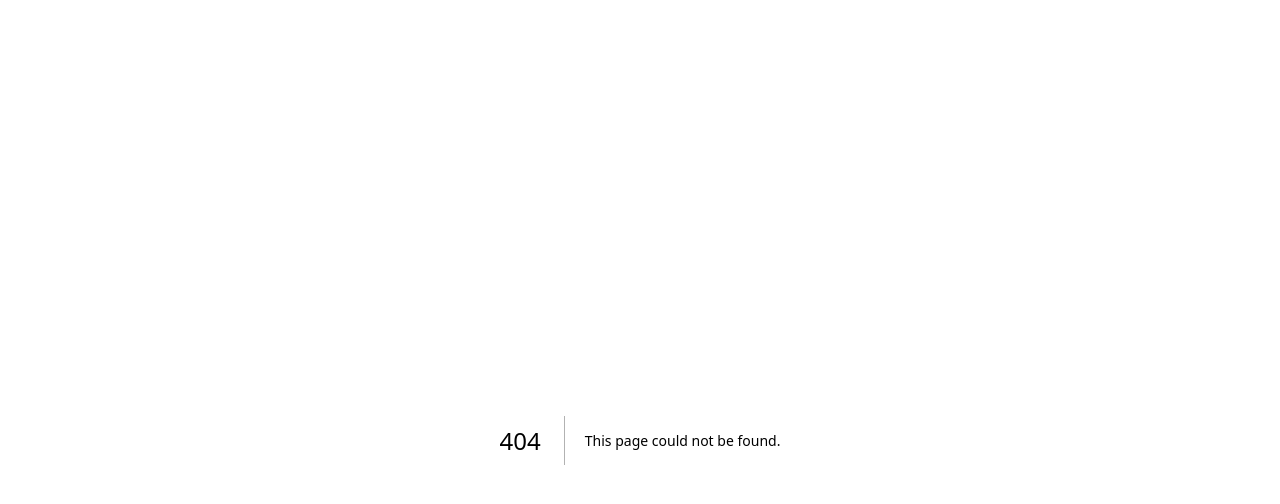
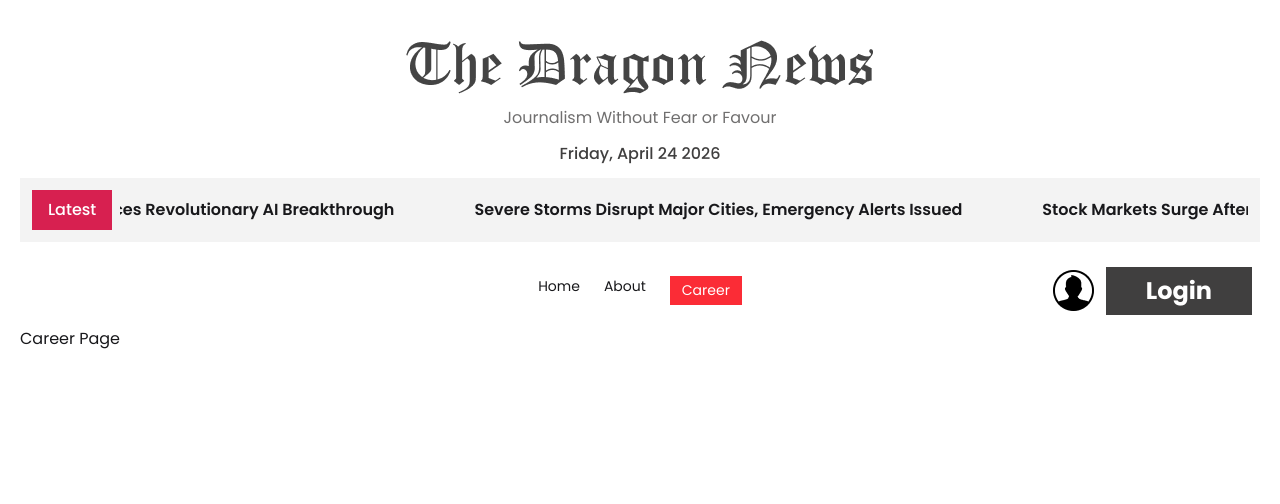
Before and after one commit to devmishu/dragon-news, a Next.js app: page /career in a window 1280 px wide. Before the commit this address had no page. Shown: the top 504 px of the page. Built offline with nearby package versions, Linux system fonts and the light colour scheme.

Commit message:
create navbar and deasign

```diff
--- /dev/null
+++ b/app/(main)/about/page.jsx
@@ -0,0 +1,11 @@
+import React from 'react';
+
+const AboutPage = () => {
+    return (
+        <div>
+            About Page
+        </div>
+    );
+};
+
+export default AboutPage;
--- /dev/null
+++ b/app/(main)/career/page.jsx
@@ -0,0 +1,11 @@
+import React from 'react';
+
+const CareerPage = () => {
+    return (
+        <div>
+            Career Page
+        </div>
+    );
+};
+
+export default CareerPage;
--- a/app/(main)/layout.jsx
+++ b/app/(main)/layout.jsx
@@ -1,11 +1,13 @@
 import Navbar from '../components/shared/Navbar';
 import Header from '../components/shared/Header';
+import BrekinhgNews from '../components/shared/BrekinhgNews';
 
 
 const MainLayout = ({ children }) => {
     return (
         <div>
             <Header />
+            <BrekinhgNews />
             <Navbar />
             {children}
         </div>
--- /dev/null
+++ b/app/components/shared/BrekinhgNews.jsx
@@ -0,0 +1,37 @@
+import React from 'react';
+import Marquee from 'react-fast-marquee';
+
+const breckingNews = [
+    {
+        "id": 1,
+        "title": "Global Tech Giant Announces Revolutionary AI Breakthrough"
+    },
+    {
+        "id": 2,
+        "title": "Severe Storms Disrupt Major Cities, Emergency Alerts Issued"
+    },
+    {
+        "id": 3,
+        "title": "Stock Markets Surge After Unexpected Economic Recovery Report"
+    }
+]
+
+const BrekinhgNews = () => {
+    return (
+        <div className='bg-[#F3F3F3] font-medium p-3 flex gap-2 mt-3' >
+            <button className='bg-[#D72050] text-white py-2 px-4'>
+                Latest
+            </button>
+            <Marquee className='' pauseOnHover="true" speed={40}>
+                {
+                    breckingNews.map(brNs => <div key={brNs.id}
+                        className='mr-20  font-semibold'>
+                        <span className='block'>{brNs.title}</span>
+                    </div>)
+                }
+            </Marquee>
+        </div>
+    );
+};
+
+export default BrekinhgNews;
--- /dev/null
+++ b/app/components/shared/NavLink.jsx
@@ -0,0 +1,16 @@
+"use client"
+import Link from 'next/link';
+import { usePathname } from 'next/navigation';
+import React from 'react';
+
+const NavLink = ({ href, children }) => {
+    const curentPath = usePathname();
+    console.log(curentPath);
+    return (
+        <div>
+            <Link href={href} className={`${href === curentPath && "bg-red-500 text-white py-1 px-3"}`}>{children}</Link>
+        </div>
+    );
+};
+
+export default NavLink;
--- a/app/components/shared/Navbar.jsx
+++ b/app/components/shared/Navbar.jsx
@@ -1,9 +1,56 @@
 import React from 'react';
+import NavLink from './NavLink';
+import Link from 'next/link';
+import Image from 'next/image';
+
+import user from '@/app/assets/user.png'
 
 const Navbar = () => {
     return (
-        <div>
-            Navbar
+        <div className="navbar mt-3">
+            <div className="navbar-start">
+                <div className="dropdown">
+                    <div tabIndex={0} role="button" className="btn btn-ghost lg:hidden">
+                        <svg xmlns="http://www.w3.org/2000/svg" className="h-5 w-5" fill="none" viewBox="0 0 24 24" stroke="currentColor"> <path strokeLinecap="round" strokeLinejoin="round" strokeWidth="2" d="M4 6h16M4 12h8m-8 6h16" /> </svg>
+                    </div>
+                    <ul
+                        tabIndex="-1"
+                        className="menu menu-sm dropdown-content bg-base-100 rounded-box z-1 mt-3 w-52 p-2 shadow">
+                        <li><a>Item 1</a></li>
+                        <li>
+                            <a>Parent</a>
+                            <ul className="p-2">
+                                <li><a>Submenu 1</a></li>
+                                <li><a>Submenu 2</a></li>
+                            </ul>
+                        </li>
+                        <li><a>Item 3</a></li>
+                    </ul>
+                </div>
+
+            </div>
+            <div className="navbar-center hidden lg:flex">
+                <ul className="menu menu-horizontal px-1">
+                    <li>
+                        <NavLink href="/">Home</NavLink>
+                    </li>
+                    <li>
+                        <NavLink href="/about">About</NavLink>
+                    </li>
+                    <li>
+                        <NavLink href="/career">Career</NavLink>
+                    </li>
+                </ul>
+            </div>
+            <div className="navbar-end">
+                <Image src={user} alt="logo" className='mr-3' />
+                <Link
+                    href="/login"
+                    className='bg-[#403F3F] text-white text-2xl font-bold py-2 px-10'
+                >
+                    Login
+                </Link>
+            </div>
         </div>
     );
 };
--- a/package.json
+++ b/package.json
@@ -12,7 +12,8 @@
     "date-fns": "^4.1.0",
     "next": "16.2.4",
     "react": "19.2.4",
-    "react-dom": "19.2.4"
+    "react-dom": "19.2.4",
+    "react-fast-marquee": "^1.6.5"
   },
   "devDependencies": {
     "@tailwindcss/postcss": "^4",
```
Also changed, not shown: app/(auth)/layout.jsx (+1 -7 lines), 1 other file (tests, documents, lock files or other folders).
